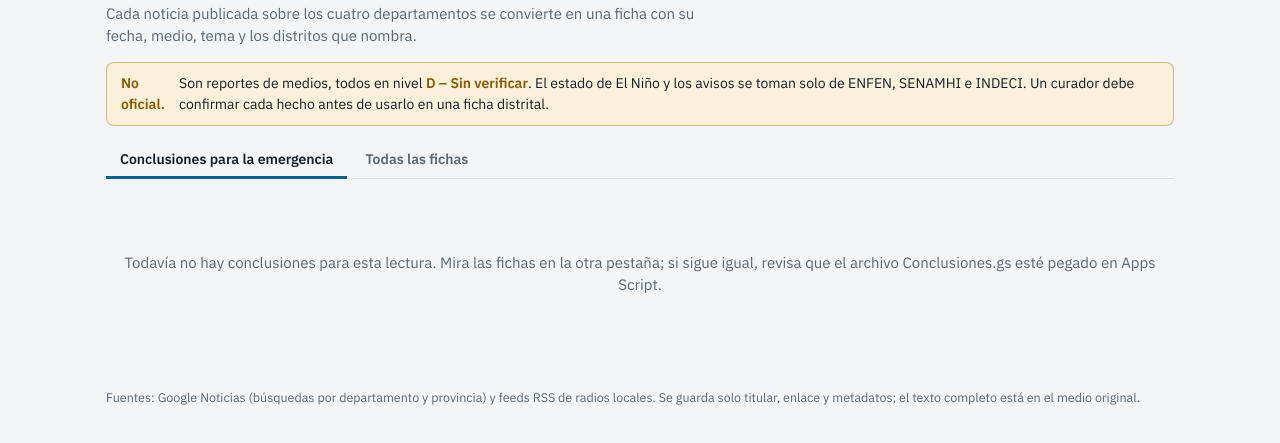
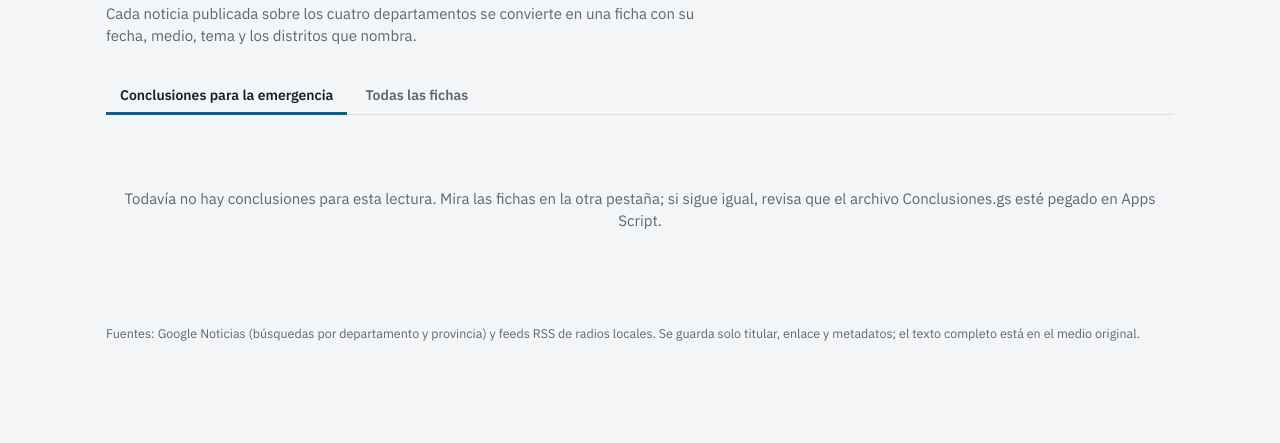
Before and after one commit to JorgeTagleP/fichas-noticias, a plain HTML site: page apps-script/Pagina.html in a window 1280 px wide. Shown: the part 89-532 px from the top of the page. Drawn offline with Linux system fonts and the light colour scheme.

Commit message:
Retira el aviso «No oficial» del encabezado de la página
Co-Authored-By: Claude Opus 5.5 <noreply@anthropic.com>

```diff
--- a/apps-script/Pagina.html
+++ b/apps-script/Pagina.html
@@ -153,7 +153,6 @@ footer { margin-top: 32px; font-size: 12.5px; color: var(--muted); display: grid
     <h1>Fichas de noticias del norte</h1>
     <p class="lede" id="lede">Cada noticia publicada sobre los cuatro departamentos se convierte en una ficha con su fecha, medio, tema y los distritos que nombra.</p>
   </header>
-  <div class="aviso" role="note"><b>No oficial.</b> <span>Son reportes de medios, todos en nivel <b>D – Sin verificar</b>. El estado de El Niño y los avisos se toman solo de ENFEN, SENAMHI e INDECI. Un curador debe confirmar cada hecho antes de usarlo en una ficha distrital.</span></div>
 
   <nav class="tabs" role="tablist" aria-label="Vistas">
     <button class="tab" role="tab" id="t-concl" aria-selected="true" aria-controls="v-concl" type="button">Conclusiones para la emergencia</button>
```
Also changed, not shown: index.html (+0 -1 lines).
